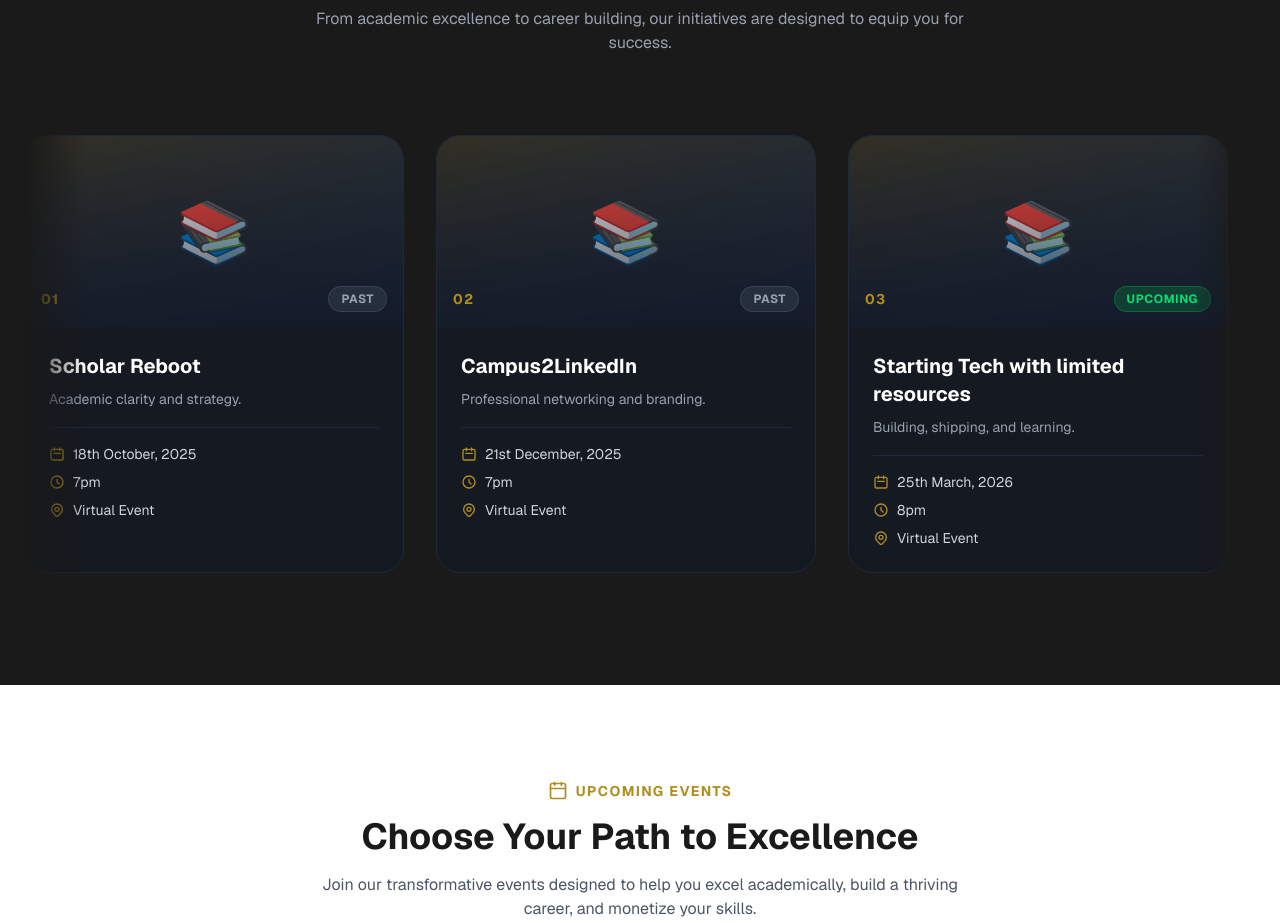
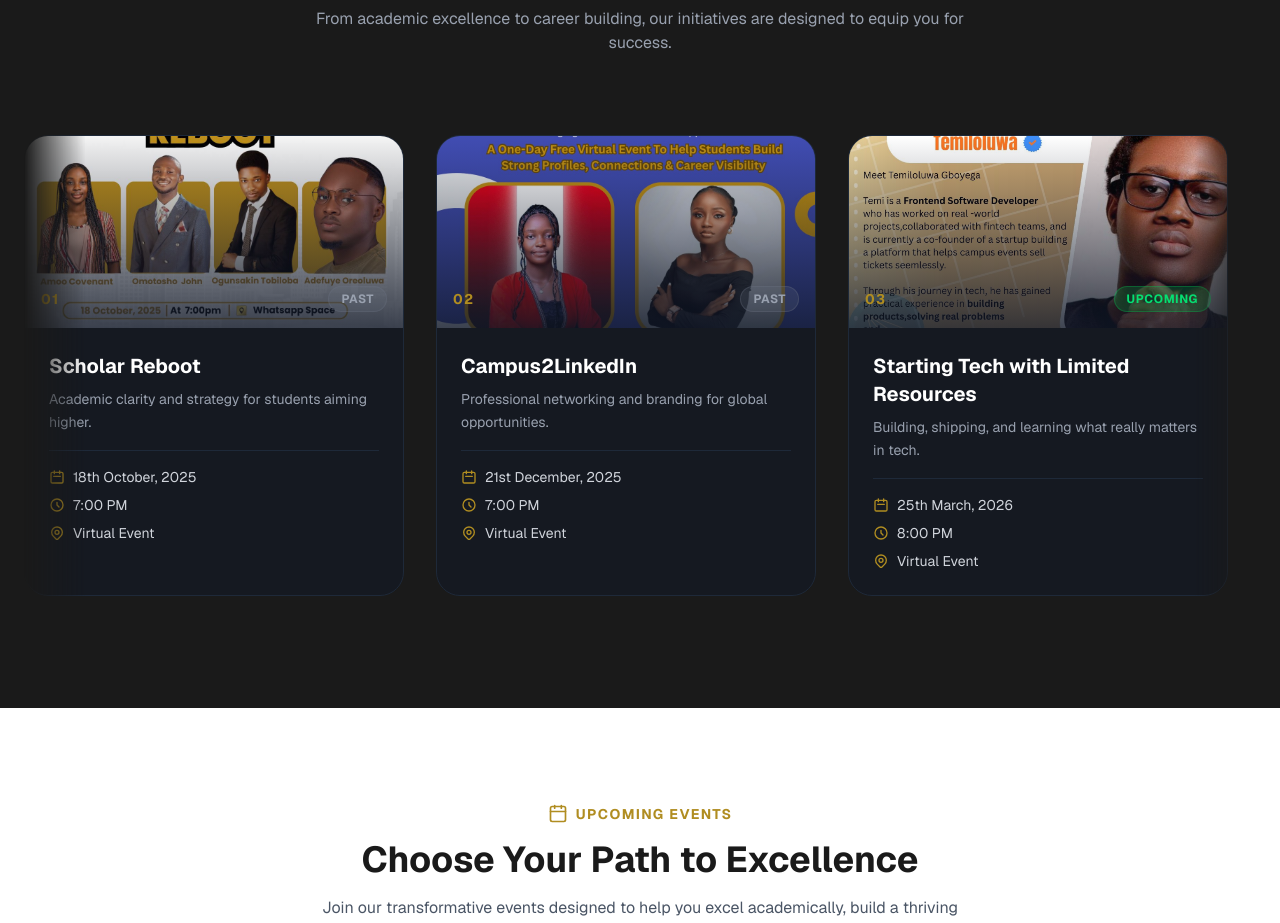
Before and after one commit to georgegoodluck/nextwave, a Next.js app: page / in a window 1280 px wide. Shown: the part 1460-2383 px from the top of the page. Built offline with nearby package versions, Linux system fonts and the light colour scheme.

Commit message:
feat: add image paths to program data

```diff
--- a/data/programs.ts
+++ b/data/programs.ts
@@ -1,3 +1,4 @@
+// /data/programs.ts
 export interface Program {
   title: string;
   desc: string;
@@ -5,36 +6,40 @@
   time: string;
   venue: string;
   status: "Upcoming" | "Past" | "Coming Soon";
+  image?: string;
 }
 
 export const PROGRAMS: Program[] = [
   {
     title: "Scholar Reboot",
-    desc: "Academic clarity and strategy.",
+    desc: "Academic clarity and strategy for students aiming higher.",
     date: "18th October, 2025",
-    time: "7pm",
+    time: "7:00 PM",
     venue: "Virtual Event",
     status: "Past",
+    image: "/events/scholars_reboot.jpg",
   },
   {
     title: "Campus2LinkedIn",
-    desc: "Professional networking and branding.",
+    desc: "Professional networking and branding for global opportunities.",
     date: "21st December, 2025",
-    time: "7pm",
+    time: "7:00 PM",
     venue: "Virtual Event",
     status: "Past",
+    image: "/events/campus2linkedin.jpg",
   },
   {
-    title: "Starting Tech with limited resources",
-    desc: "Building, shipping, and learning.",
+    title: "Starting Tech with Limited Resources",
+    desc: "Building, shipping, and learning what really matters in tech.",
     date: "25th March, 2026",
-    time: "8pm",
+    time: "8:00 PM",
     venue: "Virtual Event",
     status: "Upcoming",
+    image: "/events/breaking_into_tech.jpg",
   },
   {
     title: "Global Fellowship",
-    desc: "Cross-border academic collaboration.",
+    desc: "Cross-border academic collaboration and cultural exchange.",
     date: "Coming Soon",
     time: "TBA",
     venue: "Virtual & Physical",
```
